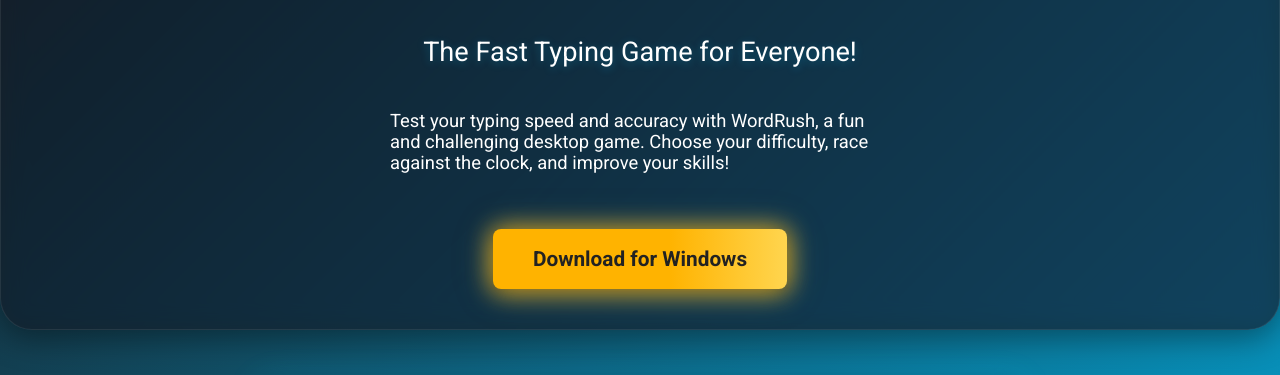
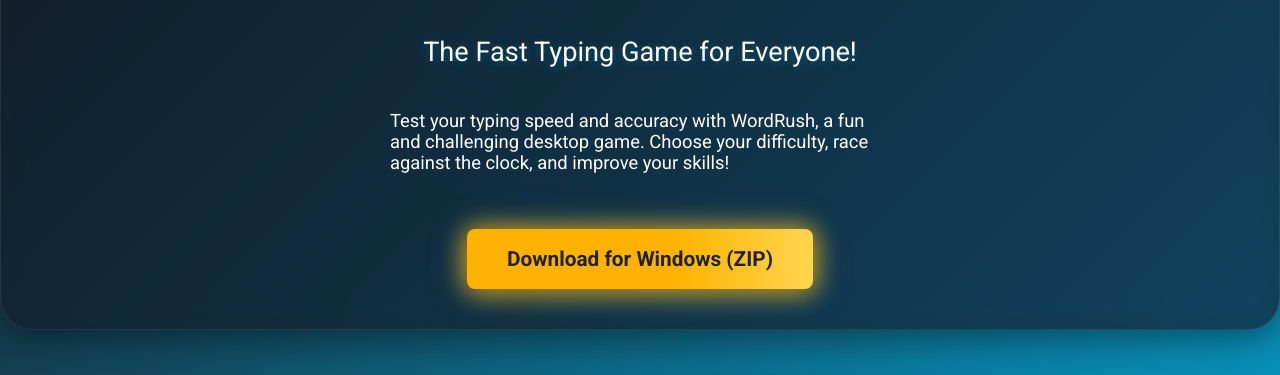
Before and after one commit to Joe-and-friends/WordRush-V1.0.0, a plain HTML site: page index.html in a window 1280 px wide. Shown: the part 195-570 px from the top of the page. Drawn offline with Linux system fonts and the light colour scheme.

Commit message:
Update index.html

```diff
--- a/index.html
+++ b/index.html
@@ -15,7 +15,7 @@
     <p style="max-width:500px; color:#fff; font-size:1.15rem; margin-bottom:1.5rem;">
       Test your typing speed and accuracy with WordRush, a fun and challenging desktop game. Choose your difficulty, race against the clock, and improve your skills!
     </p>
-    <a href="YOUR_DOWNLOAD_LINK_HERE" class="download-btn">Download for Windows</a>
+    <a href="https://drive.google.com/uc?export=download&id=1MN_u6xTiPOlhsHFg8xEazkuN1VzX1QFq" class="download-btn">Download for Windows (ZIP)</a>
   </div>
   <div class="features-grid">
     <div class="feature"><span class="feature-icon">⚡</span><span class="feature-text">Fast-paced gameplay</span></div>
```
